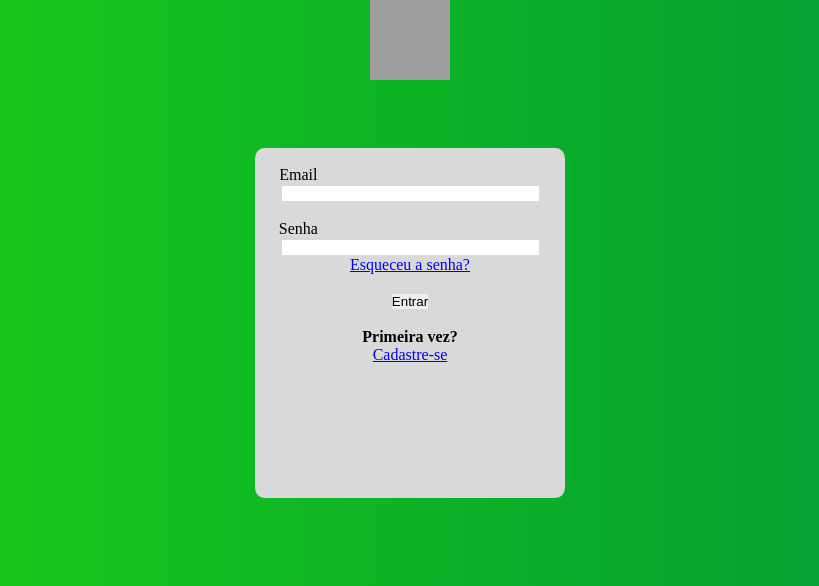
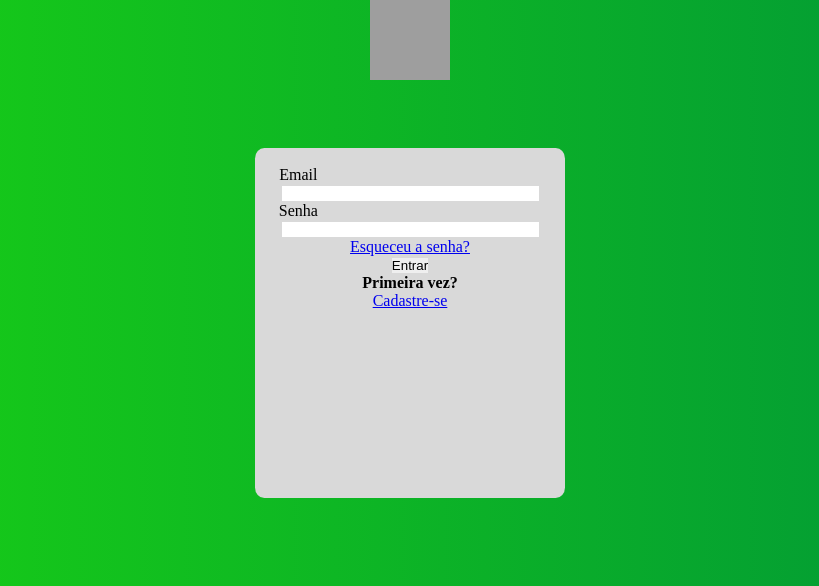
Before and after one commit to MateusKekw/projeto-tds, a Flask app: page /login in a window 1280 px wide. Shown: the top 586 px of the page, without its empty margins (230-1049 px from the left). Run offline with Flask 3, Linux system fonts and the light colour scheme; grey boxes are pictures that could not be loaded.

Commit message:
Update login.html

```diff
--- a/projeto_tds/templates/login.html
+++ b/projeto_tds/templates/login.html
@@ -18,26 +18,22 @@
         <p class="dados"><label for="iE-mail">Email</label> </p>
         <input size="30" maxlength="50" type="text" name="E-mail" id="iE-mail" autocomplete="email" required>
 
-        <br>
-        <br>
         <p class="dados"><label for="iSenha">Senha</label>
 
         </p>
         <input size="30" maxlength="20" type="password" name="Senha" id="iSenha" autocomplete="current-password" required>
 
-        <a href="forgotsenha.html">
+        <br>
+
+        <a href="forgotsenha.html" class="botoes">
             <source>Esqueceu a senha?<source>
         </a>
 
         <br>
-        <br>
 
-        <input type="submit" value="Entrar">
+        <input type="submit" value="Entrar" class="botoes">
 
-        <br>
-        <br>
-
-        <h4>Primeira vez?</h4>
+        <h4 class="botoes">Primeira vez?</h4>
         <a href="cadastro.html">
             <source>Cadastre-se<source>
         </a>
```
